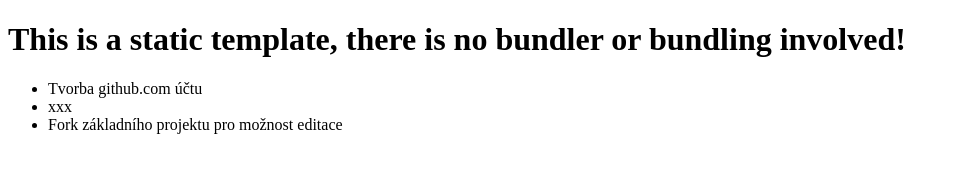
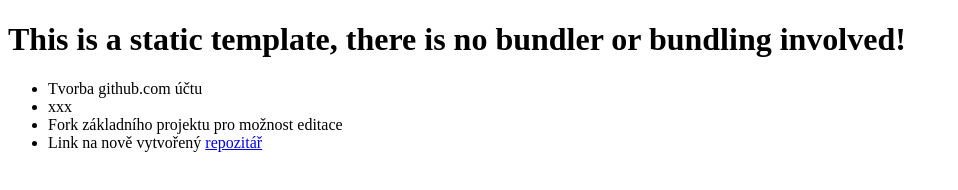
Before and after one commit to MartinWebsite/Adresar, a website: page index.html in a window 1280 px wide. Shown: the whole page, without its empty margins (0-958 px from the left). Drawn offline with Linux system fonts and the light colour scheme.

Commit message:
Přidán link na repozitář

```diff
--- a/index.html
+++ b/index.html
@@ -14,6 +14,14 @@
       <li>Tvorba github.com účtu</li>
       <li>xxx</li>
       <li>Fork základního projektu pro možnost editace</li>
+      <li>
+        Link na nově vytvořený
+        <a
+          title="Odkaz na github.com"
+          href="https://github.com/MartinWebsite/Adresar"
+          >repozitář</a
+        >
+      </li>
     </ul>
   </body>
 </html>
```
